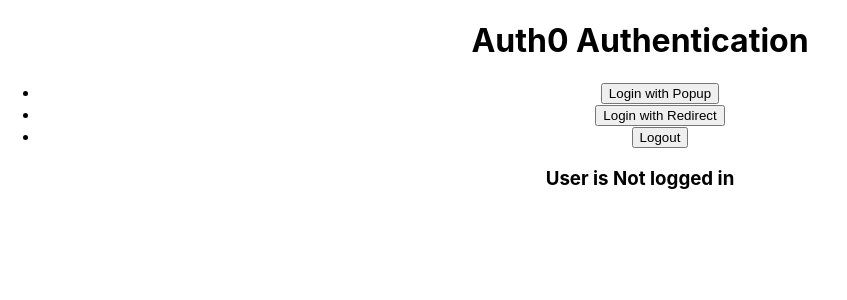
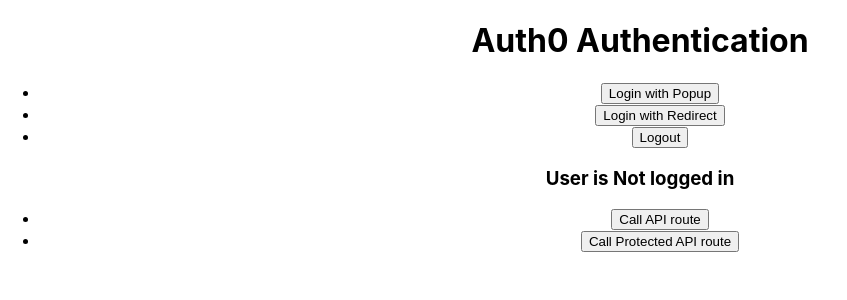
Before and after one commit to JSPlatt/React-Helper, a React (Create React App) app: page / in a window 1280 px wide. Shown: the top 300 px of the page, without its empty margins (0-847 px from the left). Built offline with nearby package versions, Linux system fonts and the light colour scheme.

Commit message:
calls to api/protected api working

```diff
--- a/src/App.js
+++ b/src/App.js
@@ -1,5 +1,6 @@
 import './App.css';
 import { useAuth0 } from '@auth0/auth0-react'
+import axios from 'axios';
 
 function App() {
 
@@ -11,6 +12,20 @@
     isAuthenticated,
     } = useAuth0()
 
+    function callApi() {
+      axios
+        .get("http://localhost:4000")
+        .then(res => console.log(res.data))
+        .catch(error => console.log (error.message))
+    }
+
+    function callProtectedApi() {
+      axios
+        .get("http://localhost:4000/protected")
+        .then(res => console.log(res.data))
+        .catch(error => console.log (error.message))
+    }
+
   return (
     <div className="App">
       <h1>Auth0 Authentication</h1>
@@ -20,6 +35,14 @@
           <li><button onClick={logout}>Logout</button></li>
         </ul>
         <h3>User is { isAuthenticated? "Logged in" : "Not logged in" }</h3>
+          <ul>
+              <li>
+                  <button onClick={callApi}>Call API route</button>
+              </li>
+              <li>
+                  <button onClick={callProtectedApi}>Call Protected API route</button>
+              </li>
+          </ul>
         { isAuthenticated && (
         <pre style={{textAlign: 'start'}}>{JSON.stringify(user, null, 2)}
         </pre>
```
